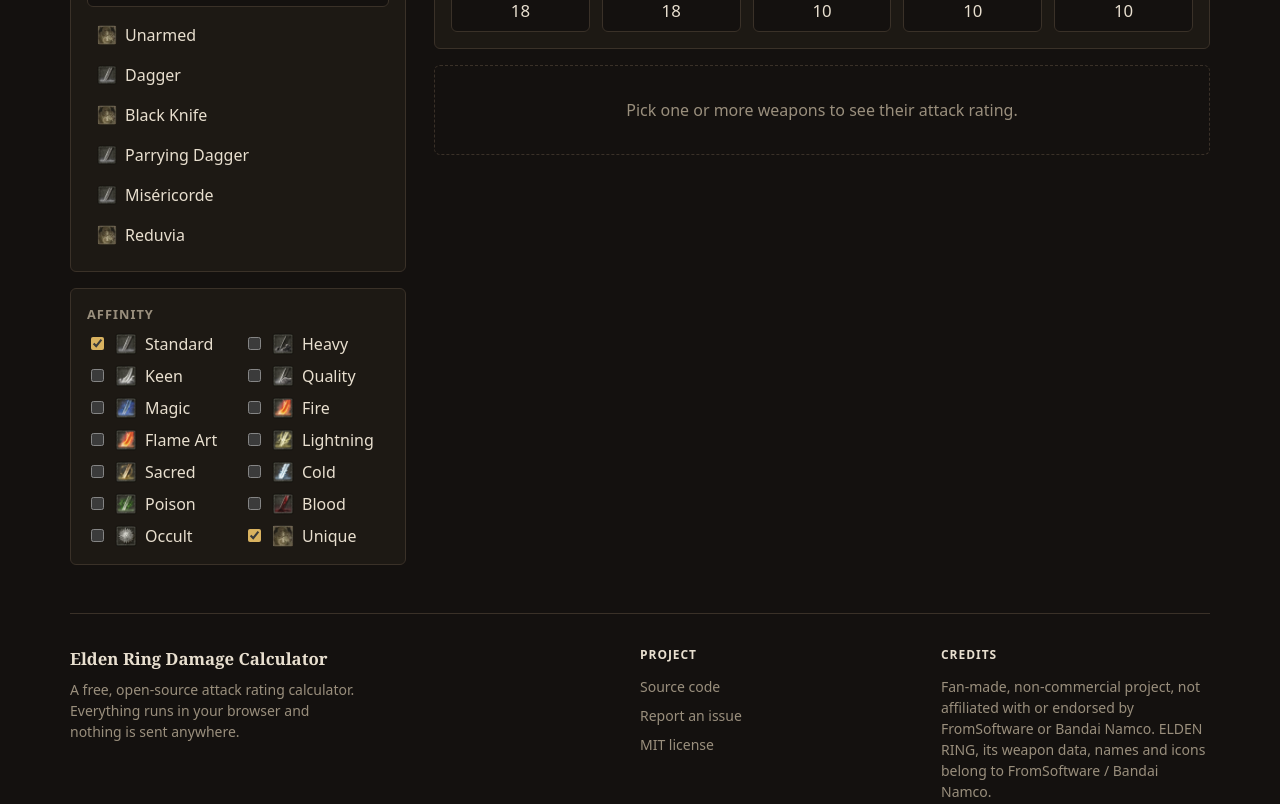
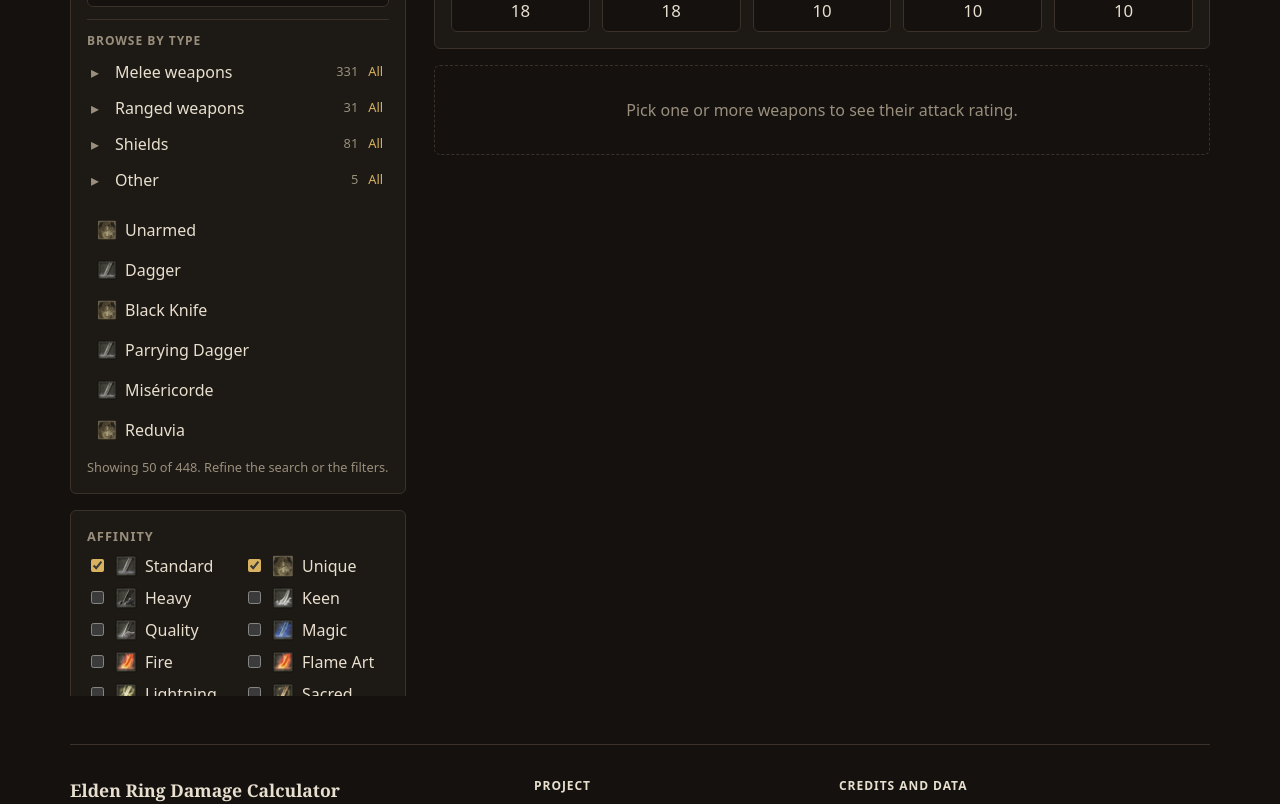
Before and after one commit to Raed-Jani/soulslike-build-planner, a React (Vite) app: page / in a window 1280 px wide. Shown: the part 180-984 px from the top of the page. Built offline with nearby package versions, Linux system fonts and the light colour scheme.

Commit message:
Weapon type browser, unique affinity first, footer rewrite

```diff
--- a/src/ui/App.tsx
+++ b/src/ui/App.tsx
@@ -9,11 +9,11 @@
 import StatsForm from "./components/StatsForm";
 import WeaponCard from "./components/WeaponCard";
 import WeaponPicker from "./components/WeaponPicker";
+import WeaponTypeFilter from "./components/WeaponTypeFilter";
 
 // staves (57), seals (61) and torches (87): their value is spell scaling, which v1 doesn't model
 const HIDDEN_TYPES = [57, 61, 87];
 const REPO = "https://github.com/Raed-Jani/soulslike-build-planner";
-
 export default function App() {
   const [data, setData] = useState<any>(null);
   const [error, setError] = useState<string | null>(null);
@@ -22,6 +22,7 @@
   const [picked, setPicked] = useState<number[]>([]); // indexes into data.weapons
   const [levels, setLevels] = useState<Record<number, number>>({});
   const [twoHandings, setTwoHandings] = useState<Record<number, boolean>>({});
+  const [types, setTypes] = useState<Set<number>>(new Set()); // empty = every type
   const [statText, setStatText] = useState<StatText>({
     str: "18", dex: "18", int: "10", fai: "10", arc: "10",
   });
@@ -43,22 +44,37 @@
 
   const build = useMemo(() => (data ? makeBuilder(data) : null), [data]);
 
-  // first 50 weapons matching the search text and the ticked affinities
+  // the first 50 weapons matching the search text, the type filter and the ticked affinities
 const matches = useMemo(() => {
-    if (!data) return [];
+  const list: { index: number; name: string; affinity: AffinityKey }[] = [];
+  let total = 0;
+  if (!data) return { list, total };
   const q = query.trim().toLowerCase();
-    const found: { index: number; name: string; affinity: AffinityKey }[] = [];
-    for (let i = 0; i < data.weapons.length && found.length < 50; i++) {
+  for (let i = 0; i < data.weapons.length; i++) {
     const w = data.weapons[i];
+    if (HIDDEN_TYPES.includes(w.weaponType)) continue;
+    if (types.size > 0 && !types.has(w.weaponType)) continue;
+    const key = affinityKeyOf(w.affinityId);
+    if (!key || !affinities.has(key)) continue;
+    if (q !== "" && !w.name.toLowerCase().includes(q)) continue;
+    total++;
+    if (list.length < 50) list.push({ index: i, name: w.name, affinity: key });
+  }
+  return { list, total };
+}, [data, query, affinities, types]);
+
+// how many weapons each type has with the current affinity filter
+const typeCounts = useMemo(() => {
+  const counts: Record<number, number> = {};
+  if (!data) return counts;
+  for (const w of data.weapons) {
     if (HIDDEN_TYPES.includes(w.weaponType)) continue;
     const key = affinityKeyOf(w.affinityId);
     if (!key || !affinities.has(key)) continue;
-      if (q === "" || w.name.toLowerCase().includes(q)) {
-        found.push({ index: i, name: w.name, affinity: key });
+    counts[w.weaponType] = (counts[w.weaponType] ?? 0) + 1;
   }
-    }
-    return found;
-  }, [data, query, affinities]);
+  return counts;
+}, [data, affinities]);
 
   // the picked weapons, built once per change of selection
   const built = useMemo(() => {
@@ -88,6 +104,23 @@
     setAffinities(next);
   }
 
+  function toggleType(id: number) {
+  const next = new Set(types);
+  if (next.has(id)) next.delete(id);
+  else next.add(id);
+  setTypes(next);
+}
+
+function toggleGroup(ids: number[]) {
+  const next = new Set(types);
+  const allChosen = ids.every((id) => next.has(id));
+  for (const id of ids) {
+    if (allChosen) next.delete(id);
+    else next.add(id);
+  }
+  setTypes(next);
+}
+
   function changeStat(stat: StatField, text: string) {
     setStatText({ ...statText, [stat]: text });
   }
@@ -114,10 +147,19 @@
           <WeaponPicker
             query={query}
             onQueryChange={setQuery}
-            matches={matches}
+            matches={matches.list}
+            total={matches.total}
             chosen={built.map(({ index, weapon, affinity }) => ({ index, name: weapon.name, affinity }))}
             onToggle={togglePick}
+          >
+            <WeaponTypeFilter
+              selected={types}
+              counts={typeCounts}
+              onToggleType={toggleType}
+              onToggleGroup={toggleGroup}
+              onClear={() => setTypes(new Set())}
             />
+          </WeaponPicker>
           <AffinityFilter selected={affinities} onToggle={toggleAffinity} />
         </aside>
 
@@ -146,13 +188,14 @@
         </section>
       </main>
       <footer className="app-footer">
-        <div className="footer-main">
+      <div className="footer-grid">
         <div className="footer-brand">
           <strong>Elden Ring Damage Calculator</strong>
           <p>
-              A free, open-source attack rating calculator. Everything runs in your browser and
+            A free, open-source attack rating calculator. It runs entirely in your browser, and
             nothing is sent anywhere.
           </p>
+          <p className="footer-stack">Built with TypeScript, React and Vite.</p>
         </div>
         <nav aria-label="Project">
           <h3>Project</h3>
@@ -163,12 +206,14 @@
           </ul>
         </nav>
         <nav aria-label="Credits">
-            <h3>Credits</h3>
+          <h3>Credits and data</h3>
           <ul>
             <li>
-                Fan-made, non-commercial project, not affiliated with or endorsed by FromSoftware or
-            Bandai Namco. ELDEN RING, its weapon data, names and icons belong to FromSoftware /
-            Bandai Namco.
+              Weapon data:{" "}
+              <a href="https://github.com/ThomasJClark/elden-ring-weapon-calculator">
+                elden-ring-weapon-calculator
+              </a>{" "}
+              by Tom Clark (MIT)
             </li>
             <li>Data version: patch 1.17</li>
           </ul>
@@ -176,8 +221,11 @@
       </div>
       <div className="footer-legal">
         <p>
-            © 2026 <a href="https://github.com/Raed-Jani">Raed Jani</a>. Released under the MIT
-            license.
+          © 2026 <a href="https://github.com/Raed-Jani">Raed Jani</a>
+        </p>
+        <p>
+          Fan-made, non-commercial project. Not affiliated with or endorsed by FromSoftware or Bandai
+          Namco. ELDEN RING, its game data, names and icons belong to FromSoftware / Bandai Namco.
         </p>
       </div>
     </footer>
--- a/src/ui/affinities.ts
+++ b/src/ui/affinities.ts
@@ -3,6 +3,7 @@
 // affinityId numbers come from the game data; affinities.test.ts checks them against it
 export const AFFINITIES = [
   { key: "standard", label: "Standard", id: 0, icon: "physical" },
+  { key: "unique", label: "Unique", id: -1, icon: "unique" },
   { key: "heavy", label: "Heavy", id: 1, icon: "heavy" },
   { key: "keen", label: "Keen", id: 2, icon: "keen" },
   { key: "quality", label: "Quality", id: 3, icon: "quality" },
@@ -15,7 +16,6 @@
   { key: "poison", label: "Poison", id: 10, icon: "poison" },
   { key: "blood", label: "Blood", id: 11, icon: "blood" },
   { key: "occult", label: "Occult", id: 12, icon: "occult" },
-  { key: "unique", label: "Unique", id: -1, icon: "unique" },
 ] as const satisfies readonly { key: string; label: string; id: number; icon: IconName }[];
 
 export type AffinityKey = (typeof AFFINITIES)[number]["key"];
--- a/src/ui/components/WeaponPicker.tsx
+++ b/src/ui/components/WeaponPicker.tsx
@@ -1,3 +1,4 @@
+import type { ReactNode } from "react";
 import { affinityInfo, type AffinityKey } from "../affinities";
 import { Icon } from "../icons";
 
@@ -17,11 +18,15 @@
   query: string;
   onQueryChange: (query: string) => void;
   matches: Match[];
+  total: number;
   chosen: Chosen[];
   onToggle: (index: number) => void;
+  children?: ReactNode;
 }
 
-export default function WeaponPicker({ query, onQueryChange, matches, chosen, onToggle }: Props) {
+export default function WeaponPicker({
+  query, onQueryChange, matches, total, chosen, onToggle, children,
+}: Props) {
   const pickedSet = new Set(chosen.map((c) => c.index));
 
   return (
@@ -55,6 +60,9 @@
         value={query}
         onChange={(e) => onQueryChange(e.target.value)}
       />
+
+      {children}
+
       <ul className="weapon-results">
         {matches.map((m) => {
           const isPicked = pickedSet.has(m.index);
@@ -76,6 +84,9 @@
         })}
         {matches.length === 0 && <li className="no-match">No weapons match.</li>}
       </ul>
+      {total > matches.length && (
+        <p className="hint">Showing {matches.length} of {total}. Refine the search or the filters.</p>
+      )}
     </section>
   );
 }
--- /dev/null
+++ b/src/ui/components/WeaponTypeFilter.tsx
@@ -0,0 +1,78 @@
+import { useState } from "react";
+import { WEAPON_TYPE_GROUPS } from "../weaponTypes";
+
+interface Props {
+  selected: Set<number>;
+  counts: Record<number, number>;
+  onToggleType: (id: number) => void;
+  onToggleGroup: (ids: number[]) => void;
+  onClear: () => void;
+}
+
+export default function WeaponTypeFilter({
+  selected, counts, onToggleType, onToggleGroup, onClear,
+}: Props) {
+  const [open, setOpen] = useState<Record<string, boolean>>({});
+
+  return (
+    <div className="type-filter">
+      <div className="type-filter-head">
+        <h3>Browse by type</h3>
+        {selected.size > 0 && (
+          <button type="button" className="link-button" onClick={onClear}>
+            Clear ({selected.size})
+          </button>
+        )}
+      </div>
+
+      {WEAPON_TYPE_GROUPS.map((group) => {
+        // hide types that have no weapons with the current affinity filter
+        const types = group.types.filter((t) => (counts[t.id] ?? 0) > 0 || selected.has(t.id));
+        if (types.length === 0) return null;
+
+        const ids = types.map((t) => t.id);
+        const total = types.reduce((sum, t) => sum + (counts[t.id] ?? 0), 0);
+        const allChosen = ids.every((id) => selected.has(id));
+        const isOpen = open[group.key] ?? false;
+
+        return (
+          <div key={group.key} className="type-group">
+            <div className="type-group-head">
+              <button
+                type="button"
+                className="type-toggle"
+                aria-expanded={isOpen}
+                onClick={() => setOpen({ ...open, [group.key]: !isOpen })}
+              >
+                <span className="chevron" aria-hidden="true">{isOpen ? "▾" : "▸"}</span>
+                <span>{group.label}</span>
+                <span className="count">{total}</span>
+              </button>
+              <button type="button" className="link-button" onClick={() => onToggleGroup(ids)}>
+                {allChosen ? "None" : "All"}
+              </button>
+            </div>
+
+            {isOpen && (
+              <ul>
+                {types.map((t) => (
+                  <li key={t.id}>
+                    <label>
+                      <input
+                        type="checkbox"
+                        checked={selected.has(t.id)}
+                        onChange={() => onToggleType(t.id)}
+                      />
+                      <span>{t.label}</span>
+                      <span className="count">{counts[t.id] ?? 0}</span>
+                    </label>
+                  </li>
+                ))}
+              </ul>
+            )}
+          </div>
+        );
+      })}
+    </div>
+  );
+}
--- a/src/ui/styles.css
+++ b/src/ui/styles.css
@@ -302,80 +302,6 @@
   color: var(--accent);
 }
 
-.app-footer {
-  margin-top: 48px;
-  padding: 32px 0 24px;
-  border-top: 1px solid var(--border);
-  color: var(--muted);
-  font-size: 0.875rem;
-}
-
-.footer-main {
-  display: grid;
-  grid-template-columns: 2fr 1fr 1fr;
-  gap: 32px;
-}
-
-.footer-brand strong {
-  display: block;
-  margin-bottom: 8px;
-  font-family: var(--serif);
-  font-size: 1.05rem;
-  color: var(--text);
-}
-
-.footer-brand p {
-  margin: 0;
-  max-width: 36ch;
-}
-
-.app-footer h3 {
-  margin: 0 0 12px;
-  font-family: var(--sans);
-  font-size: 0.75rem;
-  letter-spacing: 0.08em;
-  text-transform: uppercase;
-  color: var(--text);
-}
-
-.app-footer ul {
-  list-style: none;
-  margin: 0;
-  padding: 0;
-  display: flex;
-  flex-direction: column;
-  gap: 8px;
-}
-
-.app-footer a {
-  color: var(--muted);
-  text-decoration: none;
-}
-
-.app-footer a:hover {
-  color: var(--accent);
-  text-decoration: underline;
-}
-
-.footer-legal {
-  display: flex;
-  justify-content: space-between;
-  gap: 24px;
-  margin-top: 32px;
-  padding-top: 16px;
-  border-top: 1px solid var(--border);
-  font-size: 0.8rem;
-}
-
-.footer-legal p {
-  margin: 0;
-}
-
-.footer-legal p:last-child {
-  max-width: 60ch;
-  text-align: right;
-}
-
 /* icons */
 .icon { flex: none; vertical-align: middle; }
 .icon-physical, .icon-heavy, .icon-keen, .icon-quality { color: var(--physical); }
@@ -558,7 +484,7 @@
   border-radius: 6px;
   background: color-mix(in srgb, var(--danger) 14%, transparent);
 }
-/* ---------- phones ---------- */
+
 .status-panel {
   grid-column: 1 / -1;
   padding-top: 16px;
@@ -586,6 +512,181 @@
   font-variant-numeric: tabular-nums;
 }
 
+/* footer */
+.app-footer {
+  margin-top: 48px;
+  border-top: 1px solid var(--border);
+  color: var(--muted);
+  font-size: 0.875rem;
+}
+
+.footer-grid {
+  display: grid;
+  grid-template-columns: minmax(0, 1.6fr) minmax(0, 1fr) minmax(0, 1.4fr);
+  gap: 40px;
+  padding: 32px 0;
+}
+
+.footer-brand strong {
+  display: block;
+  margin-bottom: 8px;
+  font-family: var(--serif);
+  font-size: 1.1rem;
+  color: var(--text);
+}
+
+.footer-brand p {
+  margin: 0 0 8px;
+  max-width: 42ch;
+}
+
+.footer-stack {
+  font-size: 0.8rem;
+}
+
+.app-footer h3 {
+  margin: 0 0 12px;
+  font-family: var(--sans);
+  font-size: 0.75rem;
+  letter-spacing: 0.08em;
+  text-transform: uppercase;
+  color: var(--text);
+}
+
+.app-footer ul {
+  list-style: none;
+  margin: 0;
+  padding: 0;
+  display: flex;
+  flex-direction: column;
+  gap: 8px;
+}
+
+.app-footer a {
+  color: var(--muted);
+  text-decoration: none;
+}
+
+.app-footer a:hover {
+  color: var(--accent);
+  text-decoration: underline;
+}
+
+.footer-legal {
+  display: flex;
+  justify-content: space-between;
+  align-items: flex-start;
+  gap: 32px;
+  padding: 16px 0 8px;
+  border-top: 1px solid var(--border);
+  font-size: 0.8rem;
+}
+
+.footer-legal p {
+  margin: 0;
+}
+
+.footer-legal p:last-child {
+  max-width: 62ch;
+  text-align: right;
+}
+
+/* weapon type browser */
+.type-filter {
+  margin: 12px 0;
+  padding-top: 12px;
+  border-top: 1px solid var(--border);
+}
+
+.type-filter-head {
+  display: flex;
+  justify-content: space-between;
+  align-items: center;
+  margin-bottom: 4px;
+}
+
+.type-filter h3 {
+  margin: 0;
+  font-family: var(--sans);
+  font-size: 0.75rem;
+  letter-spacing: 0.08em;
+  text-transform: uppercase;
+  color: var(--muted);
+}
+
+.type-group-head {
+  display: flex;
+  justify-content: space-between;
+  align-items: center;
+}
+
+.type-toggle {
+  flex: 1;
+  display: flex;
+  align-items: center;
+  gap: 8px;
+  padding: 6px 4px;
+  border: 0;
+  border-radius: 4px;
+  background: transparent;
+  color: var(--text);
+  font: inherit;
+  text-align: left;
+  cursor: pointer;
+}
+
+.type-toggle:hover {
+  background: var(--surface-2);
+}
+
+.chevron {
+  width: 1em;
+  color: var(--muted);
+}
+
+.count {
+  margin-left: auto;
+  color: var(--muted);
+  font-size: 0.8rem;
+  font-variant-numeric: tabular-nums;
+}
+
+.link-button {
+  padding: 2px 6px;
+  border: 0;
+  background: none;
+  color: var(--accent);
+  font: inherit;
+  font-size: 0.8rem;
+  cursor: pointer;
+}
+
+.link-button:hover {
+  text-decoration: underline;
+}
+
+.type-group ul {
+  list-style: none;
+  margin: 0 0 6px;
+  padding: 0 0 0 22px;
+}
+
+.type-group label {
+  display: flex;
+  align-items: center;
+  gap: 8px;
+  padding: 3px 0;
+  cursor: pointer;
+}
+
+.hint {
+  margin: 8px 0 0;
+  color: var(--muted);
+  font-size: 0.8rem;
+}
+
+/* ---------- phones ---------- */
+
 @media (max-width: 760px) {
   .app {
     padding: 12px;
@@ -610,8 +711,9 @@
     grid-template-columns: 1fr;
   }
 
-  .footer-main {
+    .footer-grid {
     grid-template-columns: 1fr;
+    gap: 24px;
   }
 
   .footer-legal {
--- /dev/null
+++ b/src/ui/weaponTypes.ts
@@ -0,0 +1,76 @@
+export interface WeaponTypeInfo {
+  id: number;
+  label: string;
+}
+
+export interface WeaponTypeGroup {
+  key: string;
+  label: string;
+  types: WeaponTypeInfo[];
+}
+
+// weaponType numbers come from the game data (weaponTypes.test.ts checks them against it).
+// Staves (57), seals (61) and torches (87) are left out on purpose: they need spell scaling.
+export const WEAPON_TYPE_GROUPS: WeaponTypeGroup[] = [
+  {
+    key: "melee",
+    label: "Melee weapons",
+    types: [
+      { id: 1, label: "Dagger" },
+      { id: 3, label: "Straight Sword" },
+      { id: 5, label: "Greatsword" },
+      { id: 7, label: "Colossal Sword" },
+      { id: 9, label: "Curved Sword" },
+      { id: 11, label: "Curved Greatsword" },
+      { id: 13, label: "Katana" },
+      { id: 14, label: "Twinblade" },
+      { id: 15, label: "Thrusting Sword" },
+      { id: 16, label: "Heavy Thrusting Sword" },
+      { id: 17, label: "Axe" },
+      { id: 19, label: "Greataxe" },
+      { id: 21, label: "Hammer" },
+      { id: 23, label: "Great Hammer" },
+      { id: 24, label: "Flail" },
+      { id: 25, label: "Spear" },
+      { id: 28, label: "Great Spear" },
+      { id: 29, label: "Halberd" },
+      { id: 31, label: "Reaper" },
+      { id: 35, label: "Fist" },
+      { id: 37, label: "Claw" },
+      { id: 39, label: "Whip" },
+      { id: 41, label: "Colossal Weapon" },
+      { id: 88, label: "Hand-to-Hand Art" },
+      { id: 91, label: "Throwing Blade" },
+      { id: 92, label: "Backhand Blade" },
+      { id: 93, label: "Light Greatsword" },
+      { id: 94, label: "Great Katana" },
+      { id: 95, label: "Beast Claw" },
+    ],
+  },
+  {
+    key: "ranged",
+    label: "Ranged weapons",
+    types: [
+      { id: 50, label: "Light Bow" },
+      { id: 51, label: "Bow" },
+      { id: 53, label: "Greatbow" },
+      { id: 55, label: "Crossbow" },
+      { id: 56, label: "Ballista" },
+    ],
+  },
+  {
+    key: "shields",
+    label: "Shields",
+    types: [
+      { id: 65, label: "Small Shield" },
+      { id: 67, label: "Medium Shield" },
+      { id: 69, label: "Greatshield" },
+      { id: 90, label: "Thrusting Shield" },
+    ],
+  },
+  {
+    key: "other",
+    label: "Other",
+    types: [{ id: 89, label: "Perfume Bottle" }],
+  },
+];
```
Also changed, not shown: 1 other file (tests, documents, lock files or other folders). Lines whose indentation alone changed are shown as unchanged.
